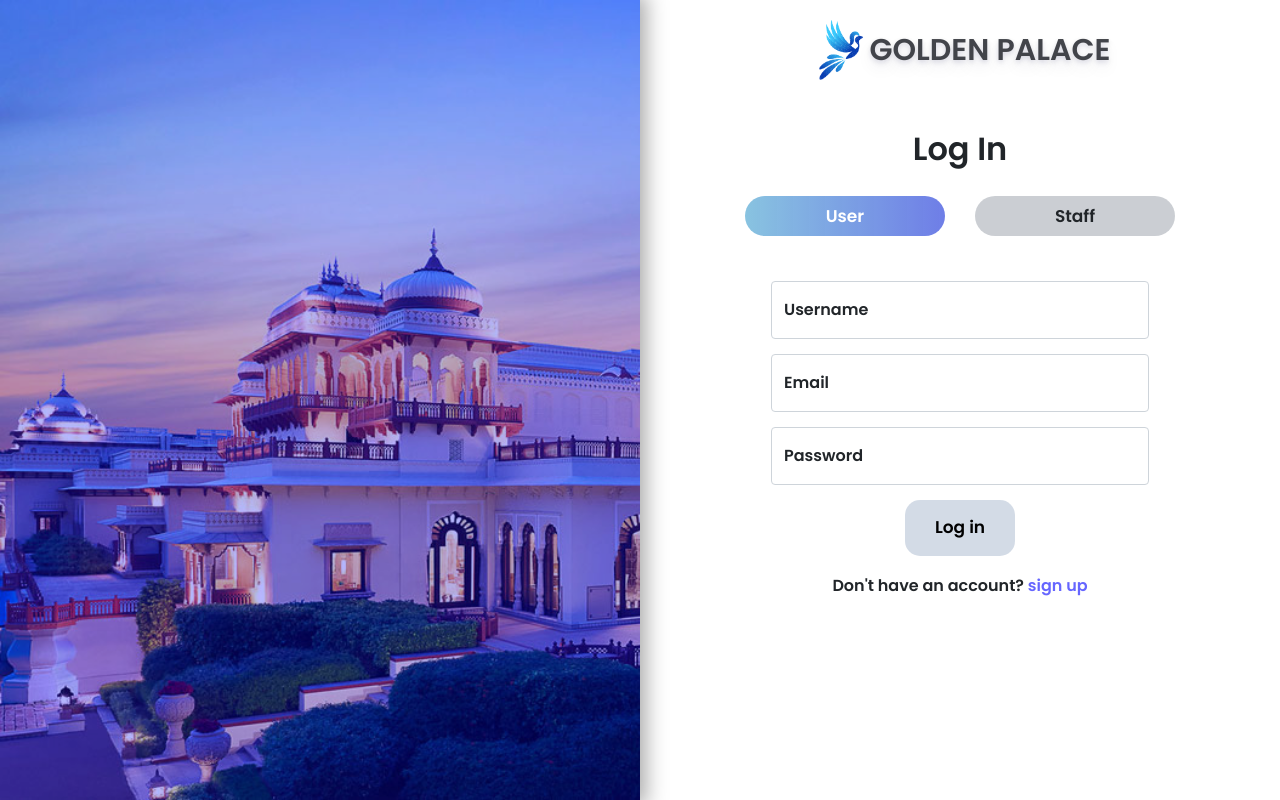
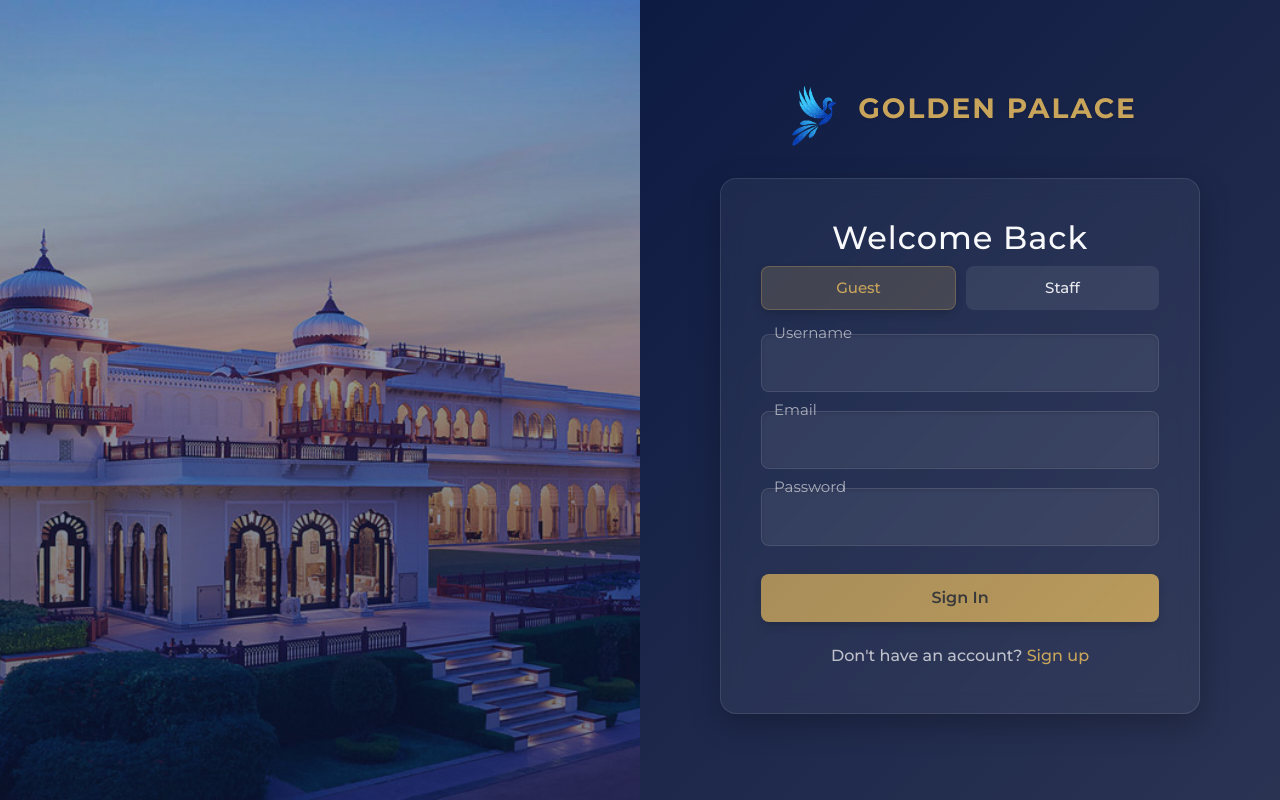
Before and after one commit to 0x1git/HMS, a PHP site: page /hotelmanage_system/ in a window 1280 px wide. Run offline with PHP 8.4, Linux system fonts and the light colour scheme; some libraries are stand-ins or nearby versions.

Commit message:
Add futuristic login and signup functionality with animations and validation
- Implemented toggle functions for login and signup pages with smooth animations.
- Added user/staff role toggle with slide effect.
- Enhanced form inputs with focus and blur animations.
- Included email and password validation functions.
- Exposed toggle functions to the global scope for HTML integration.

```diff
--- /dev/null
+++ b/css/futuristic-login.css
@@ -0,0 +1,361 @@
+@import url('https://fonts.googleapis.com/css2?family=Montserrat:wght@300;400;500;600;700&family=Poppins:wght@300;400;500;600&display=swap');
+
+:root {
+    /* Main color palette */
+    --primary-color: #0d1a42;
+    --secondary-color: #2a3352;
+    --accent-color: #c9a55c; /* gold accent */
+    --text-color: #e9eaef;
+    --light-text: #f8f9fa;
+    --dark-text: #3a3a3a;
+    --error-color: #c14949;
+
+    /* Shadows and effects */
+    --card-shadow: 0 10px 30px rgba(0, 0, 0, 0.25);
+    --button-shadow: 0 4px 8px rgba(0, 0, 0, 0.15);
+    --text-shadow: 0 1px 3px rgba(0, 0, 0, 0.1);
+    --input-shadow: inset 0 1px 3px rgba(0, 0, 0, 0.1);
+
+    /* Transitions */
+    --transition-fast: 0.2s ease;
+    --transition-normal: 0.3s ease;
+    --transition-slow: 0.5s ease;
+}
+
+* {
+    margin: 0;
+    padding: 0;
+    box-sizing: border-box;
+    font-family: 'Montserrat', sans-serif;
+}
+
+body {
+    height: 100vh;
+    display: flex;
+    overflow: hidden;
+    color: var(--text-color);
+    background: linear-gradient(135deg, var(--primary-color), #000000);
+}
+
+/* Carousel Section Styling */
+.carousel_section {
+    position: relative;
+    width: 50%;
+    height: 100%;
+    overflow: hidden;
+    box-shadow: var(--card-shadow);
+}
+
+.carousel-image {
+    height: 100vh;
+    width: 100%;
+    object-fit: cover;
+}
+
+.carousel-inner::after {
+    content: "";
+    position: absolute;
+    height: 100vh;
+    width: 100%;
+    top: 0;
+    left: 0;
+    background: linear-gradient(0deg, rgba(13, 26, 66, 0.6), rgba(13, 26, 66, 0.3));
+}
+
+/* Authentication Section */
+#auth_section {
+    width: 50%;
+    height: 100%;
+    display: flex;
+    flex-direction: column;
+    align-items: center;
+    justify-content: center;
+    padding: 2rem;
+    position: relative;
+    overflow-y: auto;
+    background: linear-gradient(135deg, var(--primary-color), var(--secondary-color));
+}
+
+/* Logo Styling */
+.logo {
+    display: flex;
+    align-items: center;
+    margin-bottom: 2rem;
+}
+
+.logo .bluebirdlogo {
+    height: 60px;
+    margin-right: 15px;
+}
+
+.logo p {
+    font-size: 28px;
+    font-weight: 700;
+    letter-spacing: 2px;
+    color: var(--accent-color);
+    text-shadow: var(--text-shadow);
+}
+
+/* Auth Container - Glass Effect */
+.auth_container {
+    background: rgba(255, 255, 255, 0.05);
+    backdrop-filter: blur(10px);
+    -webkit-backdrop-filter: blur(10px);
+    border-radius: 16px;
+    padding: 2.5rem;
+    width: 100%;
+    max-width: 480px;
+    box-shadow: var(--card-shadow);
+    border: 1px solid rgba(255, 255, 255, 0.1);
+    animation: fadeIn 0.5s ease;
+}
+
+@keyframes fadeIn {
+    from { opacity: 0; transform: translateY(20px); }
+    to { opacity: 1; transform: translateY(0); }
+}
+
+/* Login and Signup Main Containers */
+#Log_in, #sign_up {
+    width: 100%;
+    display: flex;
+    flex-direction: column;
+    align-items: center;
+}
+
+#sign_up {
+    display: none;
+}
+
+/* Headings */
+h2 {
+    font-weight: 600;
+    margin-bottom: 1.5rem;
+    color: var(--light-text);
+    text-align: center;
+    letter-spacing: 1px;
+}
+
+/* Role Buttons */
+.role_btn {
+    display: flex;
+    gap: 10px;
+    margin-bottom: 1.5rem;
+    width: 100%;
+}
+
+.role_btn .btns {
+    flex: 1;
+    padding: 10px;
+    border: none;
+    cursor: pointer;
+    display: flex;
+    justify-content: center;
+    align-items: center;
+    border-radius: 8px;
+    background-color: rgba(255, 255, 255, 0.08);
+    font-size: 15px;
+    font-weight: 500;
+    color: var(--text-color);
+    transition: var(--transition-normal);
+}
+
+.role_btn .btns:hover {
+    background-color: rgba(201, 165, 92, 0.15);
+    color: var(--accent-color);
+}
+
+.role_btn .btns.active {
+    background-color: rgba(201, 165, 92, 0.2);
+    color: var(--accent-color);
+    box-shadow: var(--button-shadow);
+    border: 1px solid rgba(201, 165, 92, 0.3);
+}
+
+/* Form Sections */
+.authsection {
+    width: 100%;
+    display: none;
+    text-align: center;
+    animation: slideIn 0.4s ease;
+}
+
+@keyframes slideIn {
+    from { opacity: 0; transform: translateX(30px); }
+    to { opacity: 1; transform: translateX(0); }
+}
+
+.user_login.active,
+.employee_login.active {
+    display: block;
+}
+
+/* Form Floating Inputs */
+.form-floating {
+    margin-bottom: 1.2rem;
+    position: relative;
+}
+
+.form-floating input {
+    width: 100%;
+    padding: 14px 15px;
+    background: rgba(255, 255, 255, 0.07);
+    border: 1px solid rgba(255, 255, 255, 0.1);
+    border-radius: 8px;
+    color: var(--light-text);
+    font-size: 15px;
+    transition: var(--transition-fast);
+    box-shadow: var(--input-shadow);
+}
+
+.form-floating input:focus {
+    outline: none;
+    border-color: var(--accent-color);
+    background: rgba(255, 255, 255, 0.1);
+}
+
+.form-floating label {
+    position: absolute;
+    top: 50%;
+    left: 15px;
+    transform: translateY(-50%);
+    color: rgba(255, 255, 255, 0.6);
+    pointer-events: none;
+    transition: var(--transition-fast);
+    font-size: 15px;
+}
+
+.form-floating input:focus ~ label,
+.form-floating input:not(:placeholder-shown) ~ label {
+    top: -5px;
+    left: 10px;
+    font-size: 12px;
+    padding: 0 5px;
+    background: var(--secondary-color);
+    border-radius: 4px;
+    color: var(--accent-color);
+}
+
+/* Authentication Button */
+.auth_btn {
+    width: 100%;
+    padding: 12px;
+    border: none;
+    border-radius: 8px;
+    background: linear-gradient(135deg, rgba(201, 165, 92, 0.8), rgba(201, 165, 92, 0.9));
+    color: var(--dark-text);
+    font-weight: 600;
+    font-size: 16px;
+    cursor: pointer;
+    transition: var(--transition-normal);
+    box-shadow: var(--button-shadow);
+    margin-top: 0.5rem;
+    position: relative;
+    overflow: hidden;
+}
+
+.auth_btn:hover {
+    background: linear-gradient(135deg, rgba(201, 165, 92, 0.9), rgba(201, 165, 92, 1));
+    transform: translateY(-2px);
+    box-shadow: 0 6px 12px rgba(0, 0, 0, 0.2);
+}
+
+.auth_btn:active {
+    transform: translateY(0);
+    box-shadow: var(--button-shadow);
+}
+
+/* Footer Line */
+.footer_line {
+    margin-top: 1.5rem;
+    font-size: 14px;
+    color: rgba(255, 255, 255, 0.7);
+}
+
+.page_move_btn {
+    color: var(--accent-color);
+    cursor: pointer;
+    font-weight: 500;
+    transition: var(--transition-fast);
+}
+
+.page_move_btn:hover {
+    text-decoration: underline;
+}
+
+/* Signup Form */
+.user_signup {
+    width: 100%;
+    animation: slideIn 0.4s ease;
+}
+
+/* Responsive Design */
+@media (max-width: 1024px) {
+    .auth_container {
+        padding: 2rem;
+    }
+}
+
+@media (max-width: 768px) {
+    body {
+        flex-direction: column;
+    }
+
+    .carousel_section {
+        width: 100%;
+        height: 30vh;
+    }
+
+    #auth_section {
+        width: 100%;
+        height: 70vh;
+    }
+
+    .carousel-image {
+        height: 30vh;
+    }
+
+    .carousel-inner::after {
+        height: 30vh;
+    }
+
+    .auth_container {
+        max-width: 400px;
+    }
+}
+
+@media (max-width: 576px) {
+    .auth_container {
+        padding: 1.5rem;
+        width: 90%;
+    }
+
+    .logo .bluebirdlogo {
+        height: 40px;
+    }
+
+    .logo p {
+        font-size: 22px;
+    }
+
+    .role_btn .btns {
+        font-size: 14px;
+        padding: 8px;
+    }
+
+    .carousel_section {
+        height: 25vh;
+    }
+
+    #auth_section {
+        height: 75vh;
+    }
+
+    .carousel-image {
+        height: 25vh;
+    }
+
+    .carousel-inner::after {
+        height: 25vh;
+    }
+}
--- a/index.php
+++ b/index.php
@@ -7,11 +7,10 @@
 <!DOCTYPE html>
 <html lang="en">
 
-<head>
-    <meta charset="UTF-8">
+<head>    <meta charset="UTF-8">
     <meta http-equiv="X-UA-Compatible" content="IE=edge">
     <meta name="viewport" content="width=device-width, initial-scale=1.0">
-    <link rel="stylesheet" href="./css/login.css">
+    <link rel="stylesheet" href="./css/futuristic-login.css">
     <link href="https://cdn.jsdelivr.net/npm/bootstrap@5.0.2/dist/css/bootstrap.min.css" rel="stylesheet" integrity="sha384-EVSTQN3/azprG1Anm3QDgpJLIm9Nao0Yz1ztcQTwFspd3yD65VohhpuuCOmLASjC" crossorigin="anonymous">
 
     <!-- sweet alert -->
@@ -24,38 +23,36 @@
     <title>Hotel Golden Palace</title>
 </head>
 
-<body>
-    <!--  carousel -->
+<body>    <!--  carousel -->
     <section id="carouselExampleControls" class="carousel slide carousel_section" data-bs-ride="carousel">
         <div class="carousel-inner">
             <div class="carousel-item active">
-                <img class="carousel-image" src="./image/hotel1.jpg">
+                <img class="carousel-image" src="./image/hotel1.jpg" alt="Golden Palace Hotel">
             </div>
             <div class="carousel-item">
-                <img class="carousel-image" src="./image/hotel2.jpg">
+                <img class="carousel-image" src="./image/hotel2.jpg" alt="Golden Palace Hotel">
             </div>
             <div class="carousel-item">
-                <img class="carousel-image" src="./image/hotel3.jpg">
+                <img class="carousel-image" src="./image/hotel3.jpg" alt="Golden Palace Hotel">
             </div>
             <div class="carousel-item">
-                <img class="carousel-image" src="./image/hotel4.jpg">
+                <img class="carousel-image" src="./image/hotel4.jpg" alt="Golden Palace Hotel">
             </div>
         </div>
-    </section>
-
-    <!-- main section -->
-    <section id="auth_section">        <div class="logo">
-            <img class="bluebirdlogo" src="./image/goldenpalacelogo.png" alt="logo">
+    </section><!-- main section -->
+    <section id="auth_section">
+        <div class="logo" data-aos="fade-down" data-aos-duration="800">
+            <img class="bluebirdlogo" src="./image/goldenpalacelogo-glow.png" alt="logo">
             <p>GOLDEN PALACE</p>
         </div>
 
-        <div class="auth_container">
+        <div class="auth_container" data-aos="fade-up" data-aos-duration="800">
             <!--============ login =============-->
 
             <div id="Log_in">
-                <h2>Log In</h2>
+                <h2>Welcome Back</h2>
                 <div class="role_btn">
-                    <div class="btns active">User</div>
+                    <div class="btns active">Guest</div>
                     <div class="btns">Staff</div>
                 </div>
 
@@ -81,24 +78,23 @@
                         </script>";
                     }
                 }
-                ?>
-                <form class="user_login authsection active" id="userlogin" action="" method="POST">
+                ?>                <form class="user_login authsection active" id="userlogin" action="" method="POST">
                     <div class="form-floating">
-                        <input type="text" class="form-control" name="Username" placeholder=" ">
+                        <input type="text" class="form-control" name="Username" placeholder=" " required>
                         <label for="Username">Username</label>
                     </div>
                     <div class="form-floating">
-                        <input typuser_logine="email" class="form-control" name="Email" placeholder=" ">
+                        <input type="email" class="form-control" name="Email" placeholder=" " required>
                         <label for="Email">Email</label>
                     </div>
                     <div class="form-floating">
-                        <input type="password" class="form-control" name="Password" placeholder=" ">
+                        <input type="password" class="form-control" name="Password" placeholder=" " required>
                         <label for="Password">Password</label>
                     </div>
-                    <button type="submit" name="user_login_submit" class="auth_btn">Log in</button>
+                    <button type="submit" name="user_login_submit" class="auth_btn">Sign In</button>
 
                     <div class="footer_line">
-                        <h6>Don't have an account? <span class="page_move_btn" onclick="signuppage()">sign up</span></h6>
+                        <h6>Don't have an account? <span class="page_move_btn" onclick="signuppage()">Sign up</span></h6>
                     </div>
                 </form>
 
@@ -124,17 +120,16 @@
                             </script>";
                         }
                     }
-                ?>
-                <form class="employee_login authsection" id="employeelogin" action="" method="POST">
+                ?>                <form class="employee_login authsection" id="employeelogin" action="" method="POST">
                     <div class="form-floating">
-                        <input type="email" class="form-control" name="Emp_Email" placeholder=" ">
+                        <input type="email" class="form-control" name="Emp_Email" placeholder=" " required>
                         <label for="floatingInput">Email</label>
                     </div>
                     <div class="form-floating">
-                        <input type="password" class="form-control" name="Emp_Password" placeholder=" ">
+                        <input type="password" class="form-control" name="Emp_Password" placeholder=" " required>
                         <label for="floatingPassword">Password</label>
                     </div>
-                    <button type="submit" name="Emp_login_submit" class="auth_btn">Log in</button>
+                    <button type="submit" name="Emp_login_submit" class="auth_btn">Sign In</button>
                 </form>
 
             </div>
@@ -194,40 +189,38 @@
                     }
 
                 }
-            ?>
-            <div id="sign_up">
-                <h2>Sign Up</h2>
+            ?>            <div id="sign_up">
+                <h2>Create an Account</h2>
 
                 <form class="user_signup" id="usersignup" action="" method="POST">
                     <div class="form-floating">
-                        <input type="text" class="form-control" name="Username" placeholder=" ">
+                        <input type="text" class="form-control" name="Username" placeholder=" " required>
                         <label for="Username">Username</label>
                     </div>
                     <div class="form-floating">
-                        <input type="email" class="form-control" name="Email" placeholder=" ">
+                        <input type="email" class="form-control" name="Email" placeholder=" " required>
                         <label for="Email">Email</label>
                     </div>
                     <div class="form-floating">
-                        <input type="password" class="form-control" name="Password" placeholder=" ">
+                        <input type="password" class="form-control" name="Password" placeholder=" " required>
                         <label for="Password">Password</label>
                     </div>
                     <div class="form-floating">
-                        <input type="password" class="form-control" name="CPassword" placeholder=" ">
+                        <input type="password" class="form-control" name="CPassword" placeholder=" " required>
                         <label for="CPassword">Confirm Password</label>
                     </div>
 
-                    <button type="submit" name="user_signup_submit" class="auth_btn">Sign up</button>
+                    <button type="submit" name="user_signup_submit" class="auth_btn">Create Account</button>
 
                     <div class="footer_line">
-                        <h6>Already have an account? <span class="page_move_btn" onclick="loginpage()">Log in</span></h6>
+                        <h6>Already have an account? <span class="page_move_btn" onclick="loginpage()">Sign in</span></h6>
                     </div>
                 </form>
-            </div>
-    </section>
+            </div></section>
 </body>
 
 
-<script src="./javascript/index.js"></script>
+<script src="./javascript/futuristic-login.js"></script>
 
 <script src="https://cdn.jsdelivr.net/npm/bootstrap@5.0.2/dist/js/bootstrap.bundle.min.js" integrity="sha384-MrcW6ZMFYlzcLA8Nl+NtUVF0sA7MsXsP1UyJoMp4YLEuNSfAP+JcXn/tWtIaxVXM" crossorigin="anonymous"></script>
 
```
Also changed, not shown: javascript/futuristic-login.js (added, +95 -0 lines), image/goldenpalacelogo-glow.png (added).
